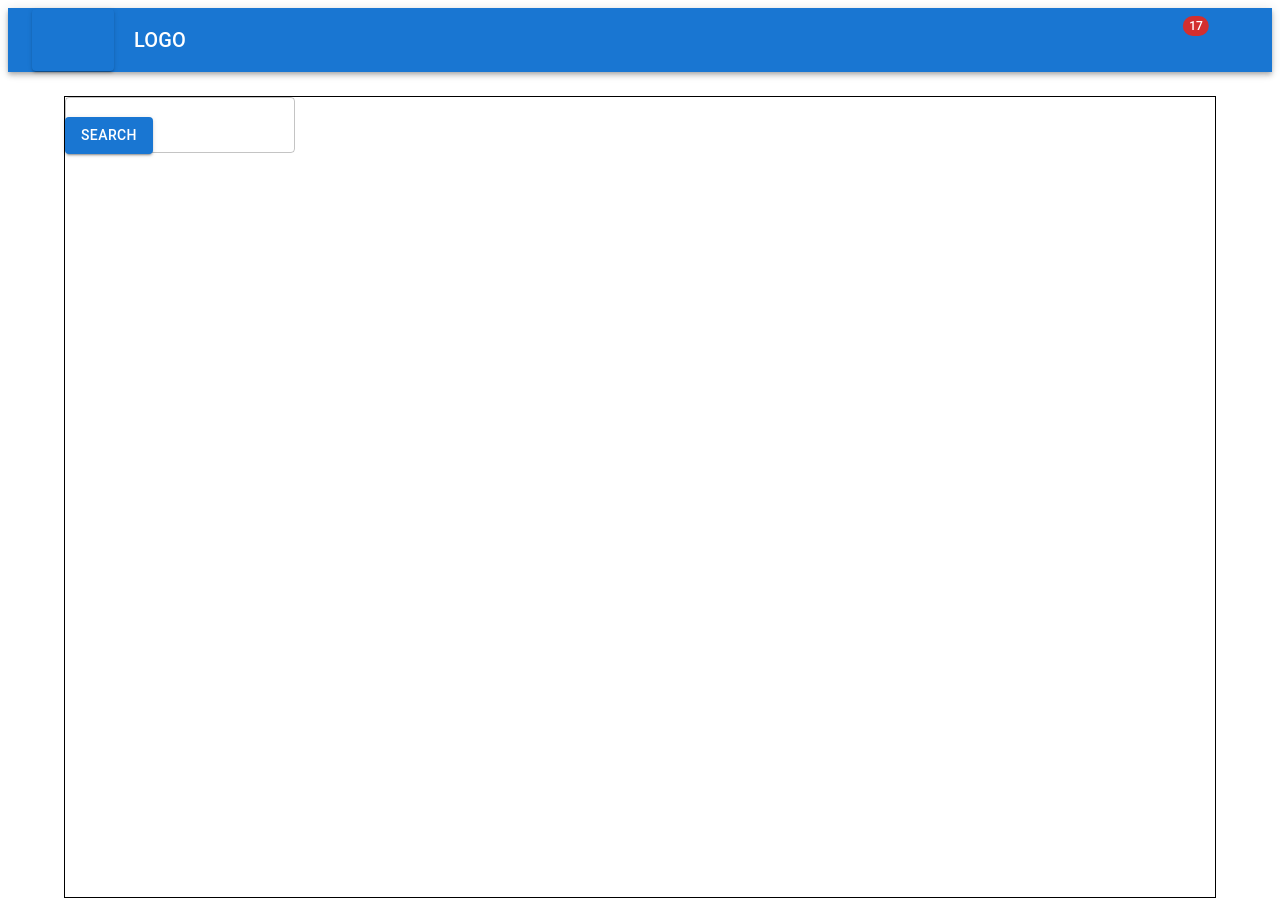
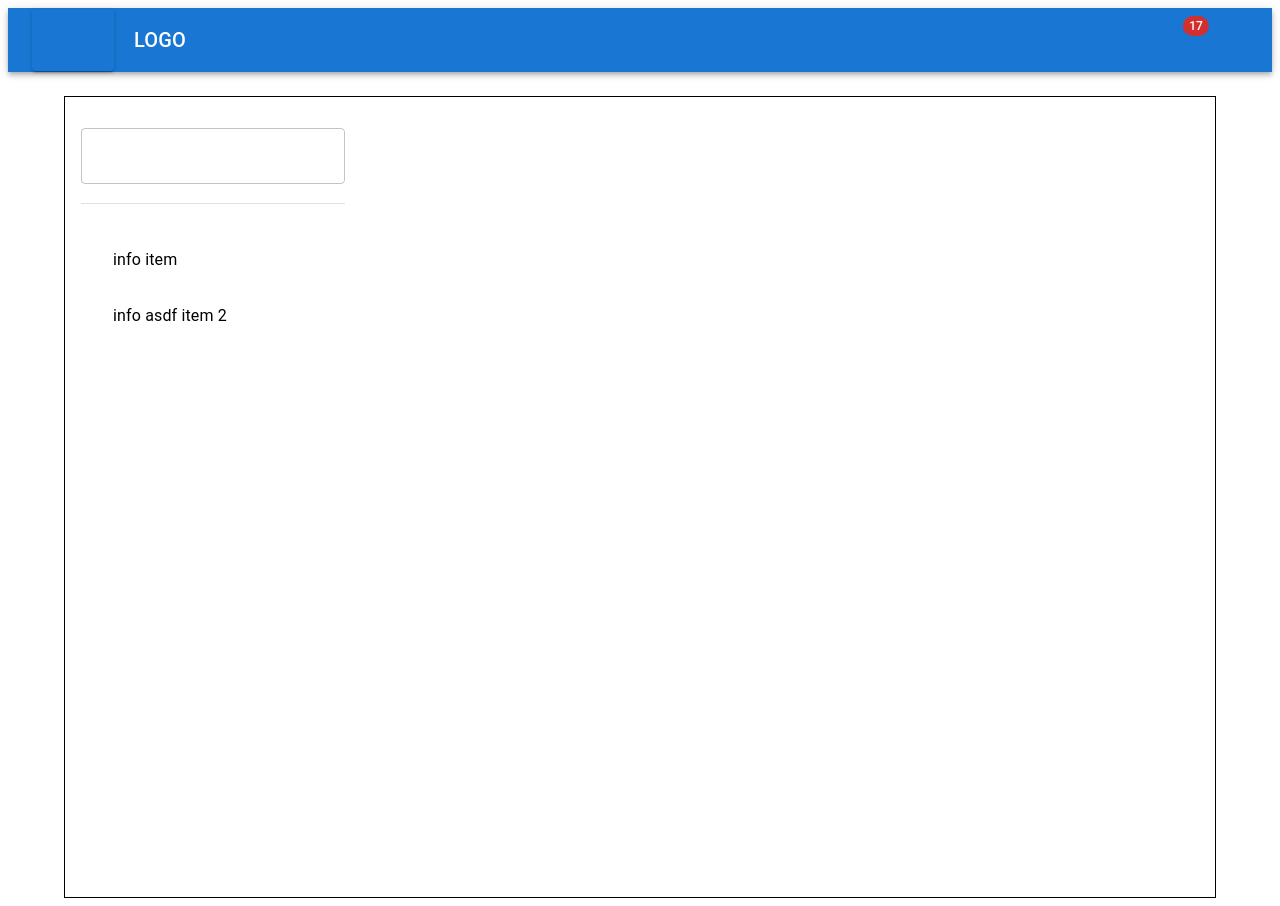
Before and after one commit to kevinosborn31/d-hub, a React (Create React App) app in the folder client/: page /information in a window 1280 px wide. Built offline with nearby package versions, Linux system fonts and the light colour scheme; some icons are missing.

Commit message:
Information page & search

```diff
--- /dev/null
+++ b/client/src/interfaces/InformationItem.ts
@@ -0,0 +1,4 @@
+export interface InformationItem {
+    title: string,
+    content: string,
+}
--- a/client/src/mocks/_mockInformation.ts
+++ b/client/src/mocks/_mockInformation.ts
@@ -1,3 +1,12 @@
-export const informationItems = [
+import { InformationItem } from "../interfaces/InformationItem";
 
+export const informationItems: InformationItem[] = [
+    {
+        title: 'info item',
+        content: 'info item content'
+    },
+    {
+        title: 'info asdf item 2',
+        content: 'asdf info item content 2'
+    }
 ]
--- a/client/src/pages/InformationPage.tsx
+++ b/client/src/pages/InformationPage.tsx
@@ -1,31 +1,59 @@
-import { Box, Button, TextField } from '@mui/material';
+import { Box, TextField, Typography, List, ListItem, Divider, ListItemButton } from '@mui/material';
 import { useState } from 'react';
 import { informationItems } from '../mocks/_mockInformation';
-import { stringify } from 'querystring';
+import { InformationItem } from '../interfaces/InformationItem';
 
 const InformationPage = () => {
-    const [searchValue, setSearchValue] = useState('');
-    const [searchResults, setSearchResults] = useState<string[]>(informationItems);
+    const [searchResults, setSearchResults] = useState<InformationItem[]>(informationItems);
+    const [searchValue, setSearchValue] = useState<string>('');
+    const [content, setContent] = useState<string>('');
 
-    const handleSearch = () => {
-        const filteredInfo = informationItems.filter((item: any) => item.title.includes(searchValue) || item.information.includes(searchValue))
+    const handleSearch = (searchValue: string) => {
+        setSearchValue(searchValue);
+        const filteredInfo = informationItems.filter((item: InformationItem) => item.title.includes(searchValue) || item.content.includes(searchValue));
 
         setSearchResults(filteredInfo);
     };
 
     return (
-        <Box sx={{ display: "flex", border: '1px solid black', height: "100vh", marginTop: "24px"}}>
-            <Box sx={{ flex: "20%" }}>
-                <TextField value={searchValue} sx={{ height: "20px" }} fullWidth onChange={(event) => setSearchValue(event?.target.value)} />
-                <Button variant="contained" onClick={handleSearch}>Search</Button>
+        <Box sx={{ display: "flex", border: '1px solid black', height: "100vh", marginTop: "24px" }}>
+            <Box sx={{ flex: "25%", display: "flex", flexDirection: 'column', padding: '16px' }}>
+                <Box sx={{ display: 'flex', flexDirection: "row", alignItems: 'center', height: "50px" }}>
+                    <TextField
+                        sx={{ height: "20px" }}
+                        fullWidth
+                        value={searchValue}
+                        onChange={(event) => handleSearch(event?.target.value)}
+                    />
+                </Box>
+                <Box sx={{ display: 'flex', flexDirection: 'column', marginTop: '40px'}}>
+                    <Divider sx={{ marginBottom: '20px'}} />
+                    {
+                        searchResults.length > 0 ?
+                        <List>
+                            {searchResults.map((item, index) => (
+                                <ListItem sx={{ width: '100%' }} key={index}>
+                                <ListItemButton onClick={() => setContent(item.content)} >
+                                    <Typography>{item.title}</Typography>
+                                </ListItemButton>
+                                </ListItem>
+                            ))}
+                        </List> :
+                        <>
+                        <Typography sx={{ marginBottom: '8px'}}>No search results found</Typography>
+                        {informationItems.map((item, index) => (
+                            <ListItem sx={{ width: '100%' }} key={index}>
+                                <ListItemButton onClick={() => setContent(item.content)} >
+                                <Typography>{item.title}</Typography>
+                                </ListItemButton>
+                            </ListItem>
+                        ))}
+                        </>
+                    }
+                </Box>
             </Box>
-            <Box sx={{ flex: "80%" }}>
-                {/* Display search results here */}
-                <ul>
-                    {searchResults.map((result, index) => (
-                        <li key={index}>{result}</li>
-                    ))}
-                </ul>
+            <Box sx={{ flex: "75%", padding: "32px" }}>
+                {content}
             </Box>
         </Box>
     );
```
